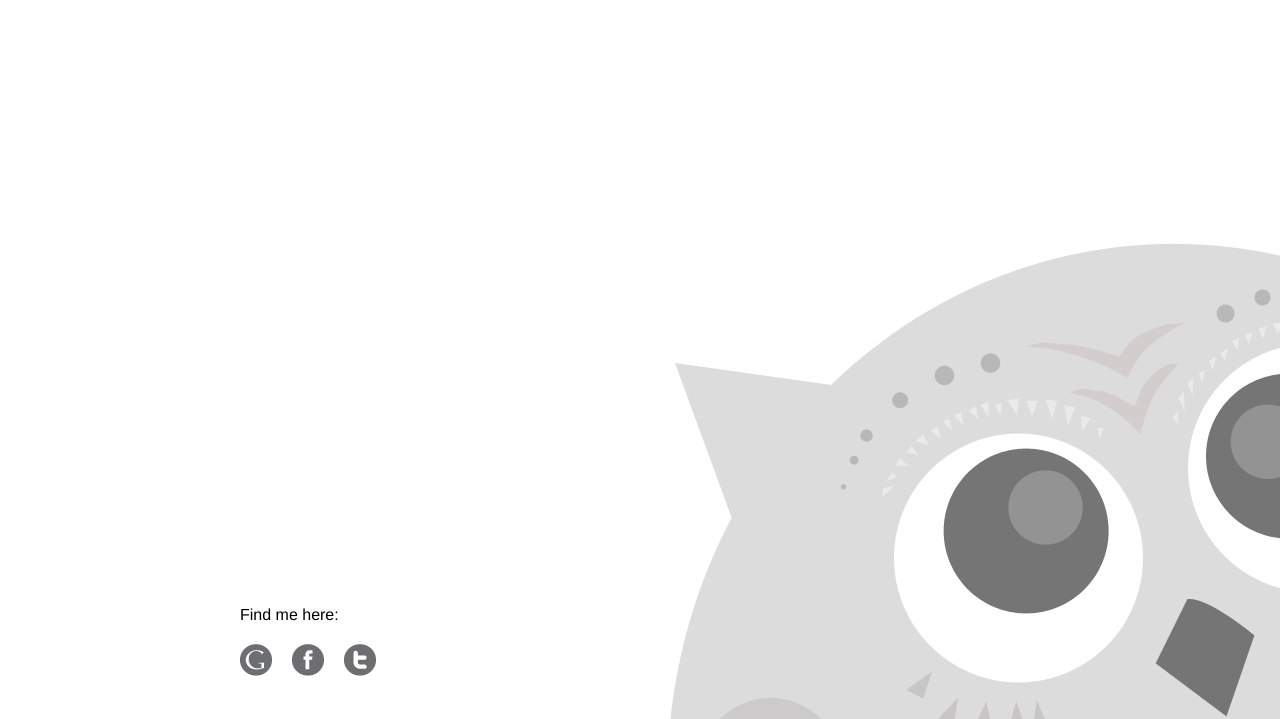
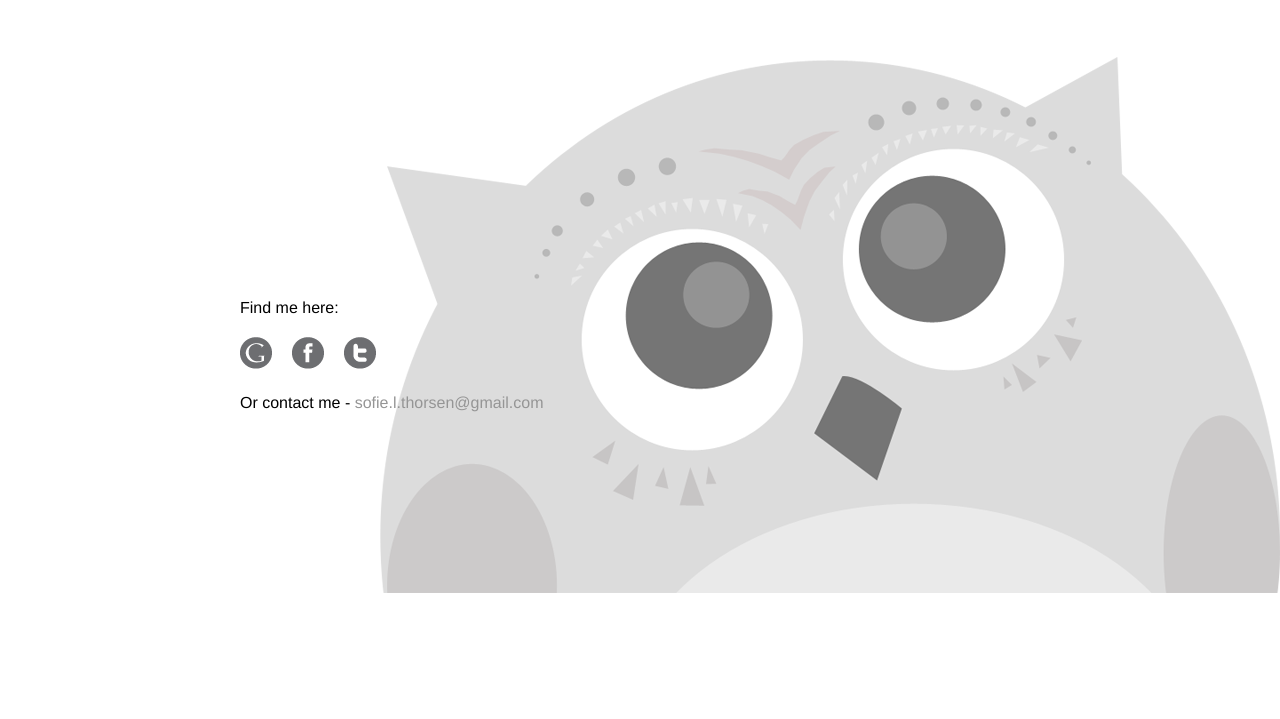
Before and after one commit to fiierce/fiierce.github.com, a plain HTML site: page index.html in a window 1280 px wide. Shown: the part 207-926 px from the top of the page. After the commit the page ends 800 px from the top, so only its background shows below. Drawn offline with Linux system fonts and the light colour scheme.

Commit message:
small fixes

```diff
--- a/index.html
+++ b/index.html
@@ -19,9 +19,7 @@
                         <p> Those are cute. </p>
 
                 </header>
-            </div>
-            <footer>
-        <div id="bottom">
+                   <div id="bottom">
 
     					Find me here:
 					<ul>
@@ -29,6 +27,16 @@
 						<li><a id="facebook-logo" href="http://www.facebook.com/fiierce" title="Facebook">Facebook</a></li>
  						<li><a id="twitter-logo" href="http://twitter.com/cookiecrumblR" title="Twitter">Twitter</a></li>
 					</ul>
-				</div></footer>
+                    </div>
+
+                <footer>
+                                        Or contact me -
+                                            <script type="text/javascript">
+                                                 emailE='gmail.com'
+                                                 emailE=('sofie.l.thorsen' + '@' + emailE)
+                                                 document.write('<A href="mailto:' + emailE + '">' + emailE + '</a>')
+                                            </script>
+                </footer>
+            </div>
     </body>
 </html>
--- a/styles.css
+++ b/styles.css
@@ -9,14 +9,24 @@
     }
 
 body {
-    background-image: url("img/owl2.png");
+    background-attachment: fixed;
+    background-image: url("img/owl.png");
     background-repeat: no-repeat;
+    background-position: bottom right;
     font-family: 'Helvetica';
 }
 
 footer {
     font-family: 'Helvetica';
-    position: absolute
+    position: relative;
+    margin: auto;
+    text-align: left;
+    left: 40px;
+    right: 0;
+    top: 7.5cm;
+    bottom: 0;
+    height: 3cm;
+
 }
 
 h1 {
@@ -84,9 +94,9 @@ li {
     position: relative;
     margin: auto;
     text-align: left;
-    left: 240px;
+    left: 40px;
     right: 0;
-    top: 21.5cm;
+    top: 8cm;
     bottom: 0;
     height: 3cm;
 }
```
Also changed, not shown: img/owl.jpg (deleted), img/owl.png (added).
